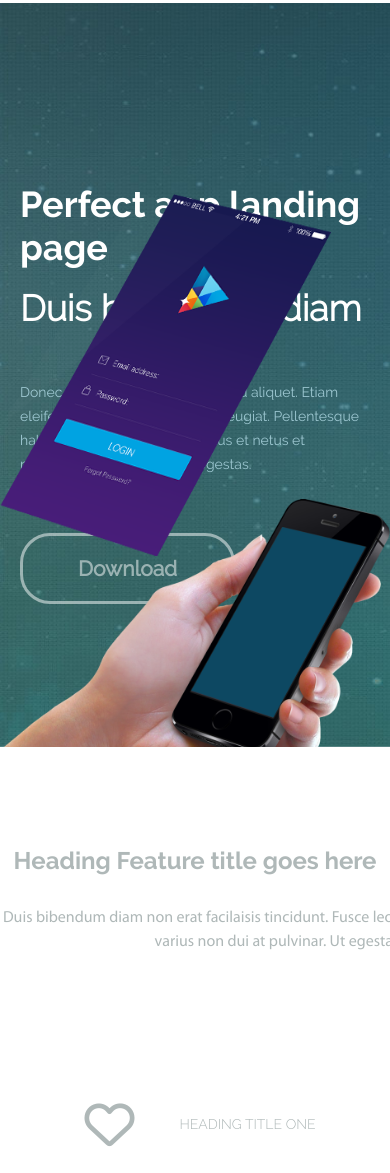
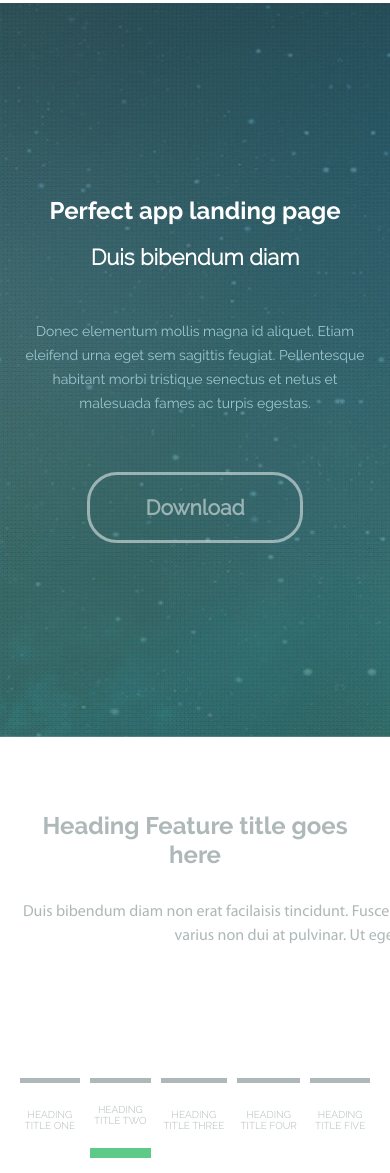
Before and after one commit to StasAlex/smallapps, a plain HTML site: page index.html in a window 390 px wide. Shown: the part 107-1280 px from the top of the page. Drawn offline with Linux system fonts and the light colour scheme; files whose address does not match are found by name.

Commit message:
адаптив блок фич

```diff
--- a/index.html
+++ b/index.html
@@ -89,8 +89,10 @@
 
     <section class="hero_first_screen">
         <div class="owl-carousel slide_one owl-theme">
+            <div class="item">
                 <div class="first_screen">
                     <div class="container">
+                        <div class="hero_describe_wrapper">
                             <div class="hero_describe">
                                 <h1 class="hero__title">Perfect app landing page</h1>
                                 <h2 class="hero_subtitle">Duis bibendum diam</h2>
@@ -100,49 +102,6 @@
                                 </p>
                                 <button class="btn hero_btn">Download</button>
                             </div>
-                    <div class="hand_wrapper">
-                        <img src="./img/hand_bg.png" alt="">
-                    </div>
-                    <div class="screen_bg">
-                        <img src="./img/phone_scr_bg.png" alt="">
-                    </div>
-                    <div class="screen_shadow">
-                        <img src="./img/scr_shadow_bg.png" alt="">
-                    </div>
-                </div>
-            </div>
-            <div class="first_screen">
-                <div class="container">
-                    <div class="hero_describe">
-                        <h1 class="hero__title">Perfect app landing page</h1>
-                        <h2 class="hero_subtitle">Duis bibendum diam</h2>
-                        <p class="hero_title_text">Donec elementum mollis magna id aliquet. Etiam
-                            eleifend urna eget sem sagittis feugiat. Pellentesque habitant morbi
-                            tristique senectus et netus et malesuada fames ac turpis egestas.
-                        </p>
-                        <button class="btn hero_btn">Download</button>
-                    </div>
-                    <div class="hand_wrapper">
-                        <img src="./img/hand_bg.png" alt="">
-                    </div>
-                    <div class="screen_bg">
-                        <img src="./img/phone_scr_bg.png" alt="">
-                    </div>
-                    <div class="screen_shadow">
-                        <img src="./img/scr_shadow_bg.png" alt="">
-                    </div>
-                </div>
-            </div>
-            <div class="first_screen">
-                <div class="container">
-                    <div class="hero_describe">
-                        <h1 class="hero__title">Perfect app landing page</h1>
-                        <h2 class="hero_subtitle">Duis bibendum diam</h2>
-                        <p class="hero_title_text">Donec elementum mollis magna id aliquet. Etiam
-                            eleifend urna eget sem sagittis feugiat. Pellentesque habitant morbi
-                            tristique senectus et netus et malesuada fames ac turpis egestas.
-                        </p>
-                        <button class="btn hero_btn">Download</button>
                         </div>
                         <div class="hand_wrapper">
                             <img src="./img/hand_bg.png" alt="">
@@ -156,24 +115,90 @@
                     </div>
                 </div>
             </div>
+            <div class="item">
+                <div class="first_screen">
+                    <div class="container">
+                        <div class="hero_describe_wrapper">
+                            <div class="hero_describe">
+                                <h1 class="hero__title">Perfect app landing page</h1>
+                                <h2 class="hero_subtitle">Duis bibendum diam</h2>
+                                <p class="hero_title_text">Donec elementum mollis magna id aliquet. Etiam
+                                    eleifend urna eget sem sagittis feugiat. Pellentesque habitant morbi
+                                    tristique senectus et netus et malesuada fames ac turpis egestas.
+                                </p>
+                                <button class="btn hero_btn">Download</button>
+                            </div>
+                        </div>
+                        <div class="hand_wrapper">
+                            <img src="./img/hand_bg.png" alt="">
+                        </div>
+                        <div class="screen_bg">
+                            <img src="./img/phone_scr_bg.png" alt="">
+                        </div>
+                        <div class="screen_shadow">
+                            <img src="./img/scr_shadow_bg.png" alt="">
+                        </div>
+                    </div>
+                </div>
+            </div>
+            <div class="item">
+                <div class="first_screen">
+                    <div class="container">
+                        <div class="hero_describe_wrapper">
+                            <div class="hero_describe">
+                                <h1 class="hero__title">Perfect app landing page</h1>
+                                <h2 class="hero_subtitle">Duis bibendum diam</h2>
+                                <p class="hero_title_text">Donec elementum mollis magna id aliquet. Etiam
+                                    eleifend urna eget sem sagittis feugiat. Pellentesque habitant morbi
+                                    tristique senectus et netus et malesuada fames ac turpis egestas.
+                                </p>
+                                <button class="btn hero_btn">Download</button>
+                            </div>
+                        </div>
+                        <div class="hand_wrapper">
+                            <img src="./img/hand_bg.png" alt="">
+                        </div>
+                        <div class="screen_bg">
+                            <img src="./img/phone_scr_bg.png" alt="">
+                        </div>
+                        <div class="screen_shadow">
+                            <img src="./img/scr_shadow_bg.png" alt="">
+                        </div>
+                    </div>
+                </div>
+            </div>
+        </div>
     </section>
 
+    <!--
+<img src="https://i.ibb.co/N17XH7Z/hero-bg.jpg" alt="hero-bg" border="0">
+<img src="https://i.ibb.co/3M9cs4Q/hand-bg.png" alt="hand-bg" border="0">
+<img src="https://i.ibb.co/Qnm8JrJ/phone-scr-bg.png" alt="phone-scr-bg" border="0">
+<img src="https://i.ibb.co/q74Vhy4/scr-shadow-bg.png" alt="scr-shadow-bg" border="0">
+
+<a href="https://ibb.co/wJYTxYM"><img src="https://i.ibb.co/N17XH7Z/hero-bg.jpg" alt="hero-bg" border="0"></a>
+<a href="https://ibb.co/QC3Mcpt"><img src="https://i.ibb.co/3M9cs4Q/hand-bg.png" alt="hand-bg" border="0"></a>
+<a href="https://imgbb.com/"><img src="https://i.ibb.co/Qnm8JrJ/phone-scr-bg.png" alt="phone-scr-bg" border="0"></a>
+<a href="https://imgbb.com/"><img src="https://i.ibb.co/q74Vhy4/scr-shadow-bg.png" alt="scr-shadow-bg" border="0"></a>
+-->
 
     <section class="feature" id="features">
+        <div class="container">
+
             <div class="feature_title_wrapper">
                 <h2 class="feature_title">Heading Feature title goes here</h2>
-            <p class="feature_title_describe">Duis bibendum diam non erat facilaisis tincidunt. Fusce leo neque, lacinia
+                <p class="feature_title_describe">Duis bibendum diam non erat facilaisis tincidunt. Fusce leo neque,
+                    lacinia
                     at tempor vitae, porta at arcu.
                     Vestibulum varius non dui at pulvinar. Ut egestas orci in quam sollicitudin aliquet. </p>
             </div>
-        <div class="container">
+
             <div class="tabs_wrapper">
                 <div class="tabs_box">
                     <ul class="tabs_menu">
                         <li href="#tab1">
                             <a>
                                 <span class="tab_icon">
-                                    <!-- <img src="img/icon_heart.png" alt="icon_heart"> -->
                                     <i class="far fa-heart icon_custom"></i>
                                 </span>
                                 <span class="tab_title">Heading title one</span>
@@ -182,7 +207,6 @@
                         <li class="active_li" href="#tab2">
                             <a>
                                 <span class="tab_icon">
-                                    <!-- <img src="img/icon_bag.png" alt="icon_bag"> -->
                                     <i class="fa fa-briefcase icon_custom icon_active"></i>
                                 </span>
                                 <span class="tab_title">Heading title two</span>
@@ -191,7 +215,6 @@
                         <li href="#tab3">
                             <a>
                                 <span class="tab_icon">
-                                    <!-- <img src="img/icon_leaf.png" alt="icon_leaf"> -->
                                     <i class="fas fa-leaf icon_custom"></i>
                                 </span>
                                 <span class="tab_title">Heading title three</span>
@@ -200,7 +223,6 @@
                         <li href="#tab4">
                             <a>
                                 <span class="tab_icon">
-                                    <!--<img src="img/icon_window.png" alt="icon_window">-->
                                     <i class="far fa-square icon_custom"></i>
                                 </span>
                                 <span class="tab_title">Heading title four</span>
@@ -209,7 +231,6 @@
                         <li href="#tab5">
                             <a>
                                 <span class="tab_icon">
-                                    <!--<img src="img/icon_umbrella.png" alt="icon_umbrella">-->
                                     <i class="fas fa-umbrella icon_custom"></i>
                                 </span>
                                 <span class="tab_title">Heading title five</span>
@@ -220,7 +241,6 @@
                 <div class="tab_wrapper">
                     <div class="tab" id="tab1">
                         <div class="tab_big_icon">
-                            <!-- <img src="/img/icon_big_bag.png" alt="icon_big_bag">-->
                             <i class="far fa-heart icon_big icon_active"></i>
                         </div>
                         <h3 class="tab_title">Heading Feature title goes here</h3>
@@ -234,7 +254,6 @@
                     </div>
                     <div class="tab" id="tab2">
                         <div class="tab_big_icon">
-                            <!-- <img src="/img/icon_big_bag.png" alt="icon_big_bag">-->
                             <i class="fa fa-briefcase icon_big icon_active"></i>
                         </div>
                         <h3 class="tab_title">Heading Feature title goes here</h3>
@@ -248,7 +267,6 @@
                     </div>
                     <div class="tab" id="tab3">
                         <div class="tab_big_icon">
-                            <!-- <img src="/img/icon_big_bag.png" alt="icon_big_bag">-->
                             <i class="fa fa-leaf icon_big icon_active"></i>
                         </div>
                         <h3 class="tab_title">Heading Feature title goes here</h3>
@@ -262,7 +280,6 @@
                     </div>
                     <div class="tab" id="tab4">
                         <div class="tab_big_icon">
-                            <!--  <img src="/img/icon_big_bag.png" alt="icon_big_bag">-->
                             <i class="far fa-square icon_big icon_active"></i>
                         </div>
                         <h3 class="tab_title">Heading Feature title goes here</h3>
@@ -276,7 +293,6 @@
                     </div>
                     <div class="tab" id="tab5">
                         <div class="tab_big_icon">
-                            <!-- <img src="/img/icon_big_bag.png" alt="icon_big_bag">-->
                             <i class="fa fa-umbrella icon_big icon_active"></i>
                         </div>
                         <h3 class="tab_title">Heading Feature title goes here</h3>
@@ -502,7 +518,7 @@
         </div>
     </footer>
 
-
+<!--  -->
     <script src="js/libs/jquery/jquery-3.4.1.min.js"></script>
     <script src="js/libs/owlcarousel2/owl.carousel.min.js"></script>
     <script src="js/main.js"></script>
--- a/js/main.js
+++ b/js/main.js
@@ -3,7 +3,7 @@ $(document).ready(function () {
   $(".slide_one").owlCarousel({
     items: 1,
     loop: true,
-    autoplay: true,
+    // autoplay: true,
     smartSpeed: 1000,
     autoplayTimeout: 3000,
     navigation: true,
--- a/scss/blocks/_featureBlock.scss
+++ b/scss/blocks/_featureBlock.scss
@@ -1,6 +1,9 @@
 .feature {
     padding-top: 100px;
     padding-bottom: 130px;
+    h3{
+        margin: 0;
+    }
 }
 
 .feature_title_wrapper {
@@ -52,7 +55,7 @@
         }
 
         a {
-            min-width: 360px;
+            // width: 360px;
             height: 100%;
             display: flex;
             align-items: center;
@@ -72,6 +75,9 @@
     min-width: 50px;
     margin-right: 45px;
     text-align: center;
+}
+.tab_title{
+    width: 200px;
 }
 
 .icon_custom {
@@ -98,6 +104,10 @@
     line-height: 1.2;
     margin-bottom: 35px;
 }
+.tabs_menu li a{
+    display: flex;
+    // align-items: center;
+}
 
 .tab_text {
     font-size: 16px;
--- a/scss/blocks/_firstScreen.scss
+++ b/scss/blocks/_firstScreen.scss
@@ -1,7 +1,7 @@
 .first_screen{
     background:url("../img/hero_bg.jpg") no-repeat;
     background-size: cover;
-    height: calc(100vh - 100px);
+    height: calc(100vh - 110px);
     position: relative;
 }
 .hand_wrapper{
@@ -12,17 +12,21 @@
 .screen_bg{
     position: absolute;
     right: 59px;
-    top: 191px;
+    top: 123px;
 }
 .screen_shadow{
     position: absolute;
     right: 143px;
-    top: 191px;
+    top: 123px;
+}
+.hero_describe_wrapper{
+    display: flex;
+    justify-content: flex-start;
 }
 .hero_describe{
     padding-top: 180px;
     color: #fff;
-    max-width: 440px;
+    width: 440px;
 }
 .hero__title{
     @include ralBold;
--- a/scss/blocks/_responsive.scss
+++ b/scss/blocks/_responsive.scss
@@ -1,48 +1,57 @@
 //Header responsive styles
-@media screen and (max-width: 1170px){
+@media screen and (max-width: 1170px) {
     .nav__contacts {
         flex-direction: column;
         align-items: flex-start;
     }
-    .container{
+
+    .container {
         padding: 0 20px;
     }
 }
-@media screen and (max-width: 850px){
-      .nav__contacts{
+
+@media screen and (max-width: 850px) {
+    .nav__contacts {
         display: none;
     }
-      .nav__wrapper{
+
+    .nav__wrapper {
         width: 100%;
         justify-content: space-between;
     }
 }
-@media screen and (max-width: 700px){
-    .nav__menu ul{
+
+@media screen and (max-width: 700px) {
+    .nav__menu ul {
         display: none;
     }
-    .menu_bars{
+
+    .menu_bars {
         display: block;
     }
-    .nav__menu_responsive{
+
+    .nav__menu_responsive {
         display: none;
     }
 }
-@media screen and (min-width: 700px){
-    .menu_bars{
+
+@media screen and (min-width: 700px) {
+    .menu_bars {
         display: none;
     }
-    .nav__menu_responsive{
+
+    .nav__menu_responsive {
         display: none;
     }
 }
 
 
 //Mobile menu styles
-body{
+body {
     position: relative;
 }
-.nav__menu_responsive{
+
+.nav__menu_responsive {
     position: absolute;
     background: black;
     z-index: 4;
@@ -51,17 +60,21 @@ body{
     left: 0;
     right: 0;
     color: #fff;
-    i{
+
+    i {
         position: absolute;
         top: 40px;
         right: 20px;
         font-size: 32px;
     }
 }
-.menu_bars:hover, .resp_menu_close:hover{
+
+.menu_bars:hover,
+.resp_menu_close:hover {
     cursor: pointer;
     color: $primary;
 }
+
 .nav__menu_responsive ul {
     display: flex;
     flex-direction: column;
@@ -71,6 +84,7 @@ body{
     padding: 100px 0;
     justify-content: center;
     align-items: center;
+
     li {
         margin-bottom: 50px;
 
@@ -81,3 +95,144 @@ body{
         }
     }
 }
+
+// Main screen responsives
+@media screen and (max-width: 1070px) {
+
+    .hand_wrapper,
+    .screen_bg,
+    .screen_shadow {
+        display: none;
+    }
+
+    .first_screen .container {
+        height: 100%;
+    }
+
+    .hero_describe_wrapper {
+        height: 100%;
+        align-items: center;
+    }
+
+    .hero_describe {
+        padding-top: 0;
+        text-align: center;
+    }
+
+}
+
+@media screen and (max-width: 500px) {
+
+    .hero__title {
+        font-size: 28px;
+    }
+
+    .hero_subtitle{
+        font-size: 28px;
+    }
+}
+
+
+@media screen and (max-width: 400px) {
+    .hero__title {
+    font-size: 24px;
+}
+.hero_subtitle{
+    font-size: 22px;
+}
+}
+
+// Feature Block responsives
+@media screen and (max-width: 1024px) {
+    .tabs_box ul li a {
+        flex-direction: column;
+    }
+
+    .tab_icon {
+        margin: 10px;
+    }
+
+    .tab_title {
+        text-align: center;
+    }
+
+    .tabs_box ul li {
+        height: auto;
+        margin-bottom: 20px;
+        margin-right: 10px;
+
+        &:last-child {
+            margin-right: 0;
+        }
+
+        &:last-child {
+            margin-bottom: 20px;
+        }
+    }
+}
+
+@media screen and (max-width: 800px) {
+    .feature {
+        padding-top: 75px;
+        padding-bottom: 75px;
+    }
+
+    .tabs_wrapper {
+        flex-direction: column;
+    }
+
+    .tabs_box ul {
+        flex-direction: row;
+        margin-right: 0;
+        margin-bottom: 30px;
+        height: auto;
+
+    }
+
+    .active_li {
+        border-right: none;
+        border-bottom: 10px solid $primary;
+    }
+
+    .tabs_box ul li {
+        height: auto;
+        margin-bottom: 20px;
+        height: 150px;
+        border-top: 5px solid $text_color;
+    }
+
+    .tab_title {
+        width: auto;
+        font-size: 12px;
+    }
+    .tab_text{
+        text-align: center;
+    }
+
+    .tab_wrapper .tab_title {
+        font-size: 24px;
+
+}
+}
+
+
+@media screen and (max-width: 500px) {
+    .tab_title {
+        font-size: 10px;
+        word-wrap: break-word;
+    }
+
+    .tab_icon {
+        display: none;
+    }
+
+    .tabs_box ul li {
+        height: 80px;
+    }
+}
+
+@media screen and (max-width: 420px) {
+    .tab_wrapper .tab_title {
+        font-size: 20px;
+    }
+}
```
Also changed, not shown: css/style.css, img/hand_bg.jpg (deleted), img/phone_scr_bg.jpg (deleted), img/scr_shadow_bg.jpg (deleted), 1 other file. Lines whose indentation alone changed are shown as unchanged.
